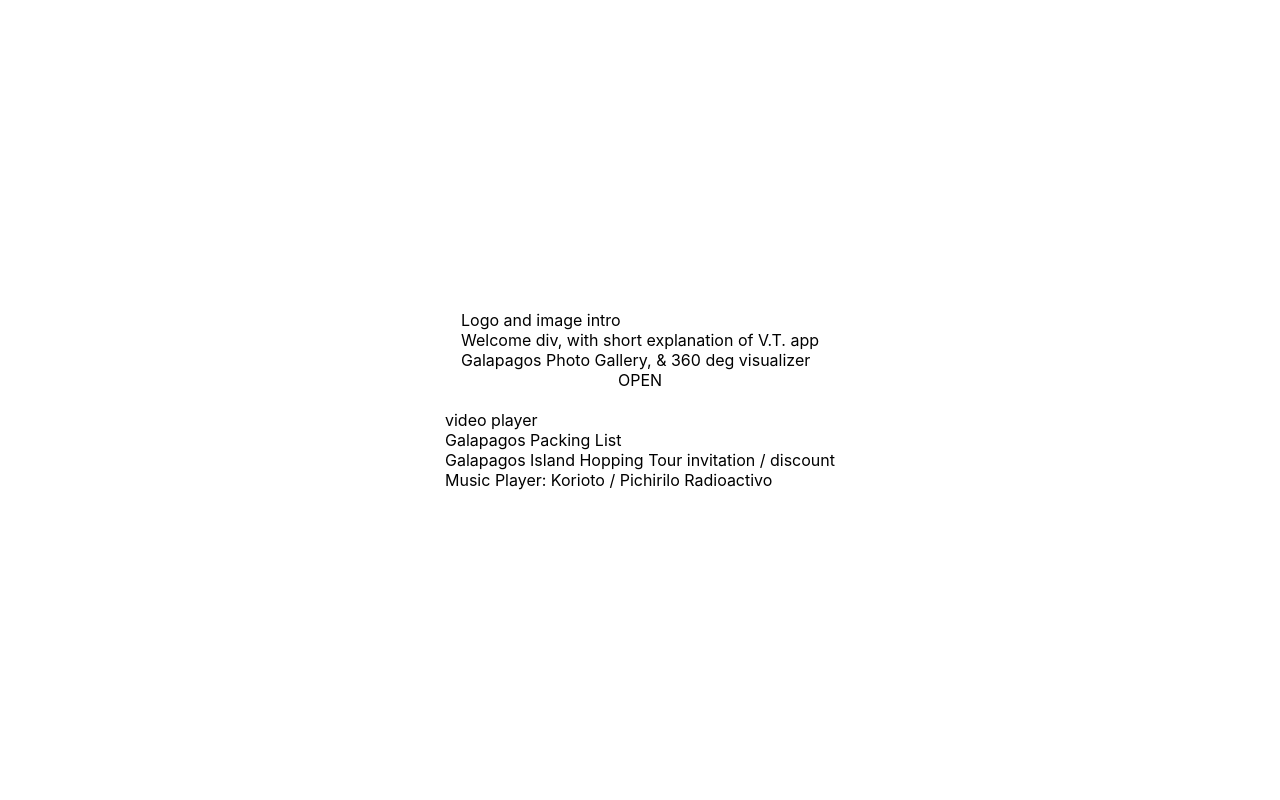
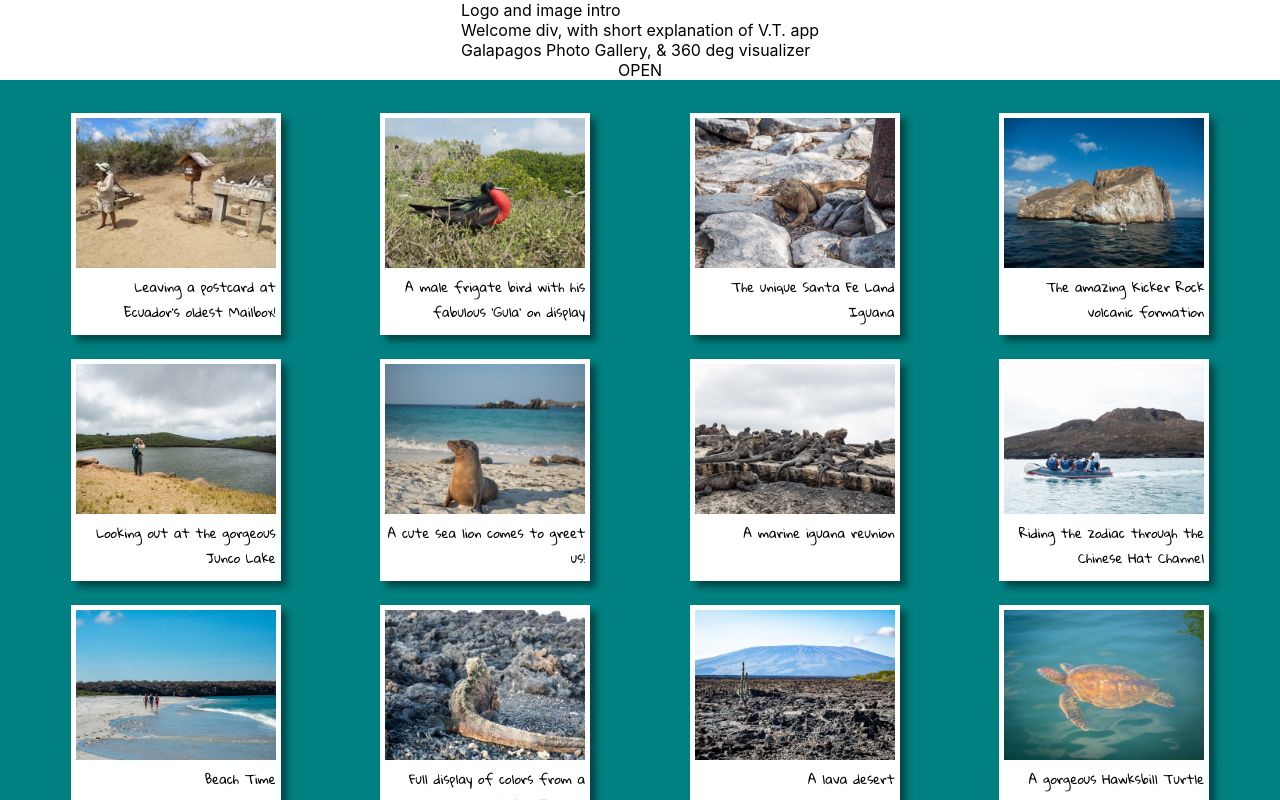
Before and after one commit to dave-torr/ltc-vitual-tours, a Next.js app: page / in a window 1280 px wide. Shown: the top 800 px of the page. Built offline with nearby package versions, Linux system fonts and the light colour scheme.

Commit message:
photodisplayer ready. need to confirm brand colors for Explorer Chick

```diff
--- a/components/photogallery.js
+++ b/components/photogallery.js
@@ -8,11 +8,38 @@ import styles from "./../styles/components.module.css"
 /////////////////////////////////////////////
 /////////////////////////////////////////////
 function Photogallery(props){
+const [picIndex, setPicIndex] = useState(0)
 
-    console.log(photogallery)
+//IMAGE GRID
+//IMAGE GRID
+const imageThumbnailGrid=()=>{
+    let anImage = photogallery.map((elem, i)=>
+        <div key={`image${i}`}
+            className={styles.anImageThumbnail}
+            onClick={()=>{
+                setPicIndex(i)
+                props.closeImgViewer(true)
+            }}>
+        <Image
+            width={200}
+            height={150}
+            alt={elem.description}
+            src={elem.pathname}
+            />
+        <div className={styles.thumbnailSub}>
+        {elem.description}
+        </div>
+        </div>
+    )
+    return(
+        <>
+            <div className={styles.imageGrid}>
+            {anImage}
+            </div>
+        </>
+    )
+}
 
-
-const [picIndex, setPicIndex] = useState(0)
 
 //IMAGE MODAL
 //IMAGE MODAL
@@ -69,8 +96,12 @@ const imageControllers=()=>{
     )
 }
 
+
+//////////////////////////
+console.log(photogallery)
     return(
         <>
+            {imageThumbnailGrid()}
             {imageDisplayer()}
         </>
     )
--- a/styles/components.module.css
+++ b/styles/components.module.css
@@ -1,3 +1,30 @@
+@import url('https://fonts.googleapis.com/css2?family=Gloria+Hallelujah&display=swap');
+
+.imageGrid{
+    padding: 21px;
+    background-color: teal;
+    display: flex;
+    flex-direction: row;
+    flex-wrap: wrap;
+    justify-content: space-around;
+}
+
+.anImageThumbnail{
+    padding: 5px;
+    margin: 12px 21px;
+    box-shadow: 6px 6px 7px rgba(0, 0, 0, 0.455);
+    background-color: white;
+    display: flex;
+    flex-direction: column;
+}
+
+.thumbnailSub{
+    width: 200px;
+    font-family: 'Gloria Hallelujah', cursive;
+    font-size: 0.8em;
+    text-align: end;
+    margin: 6px 0px;
+}
 
 .imgControllers{
     display: flex;
```
